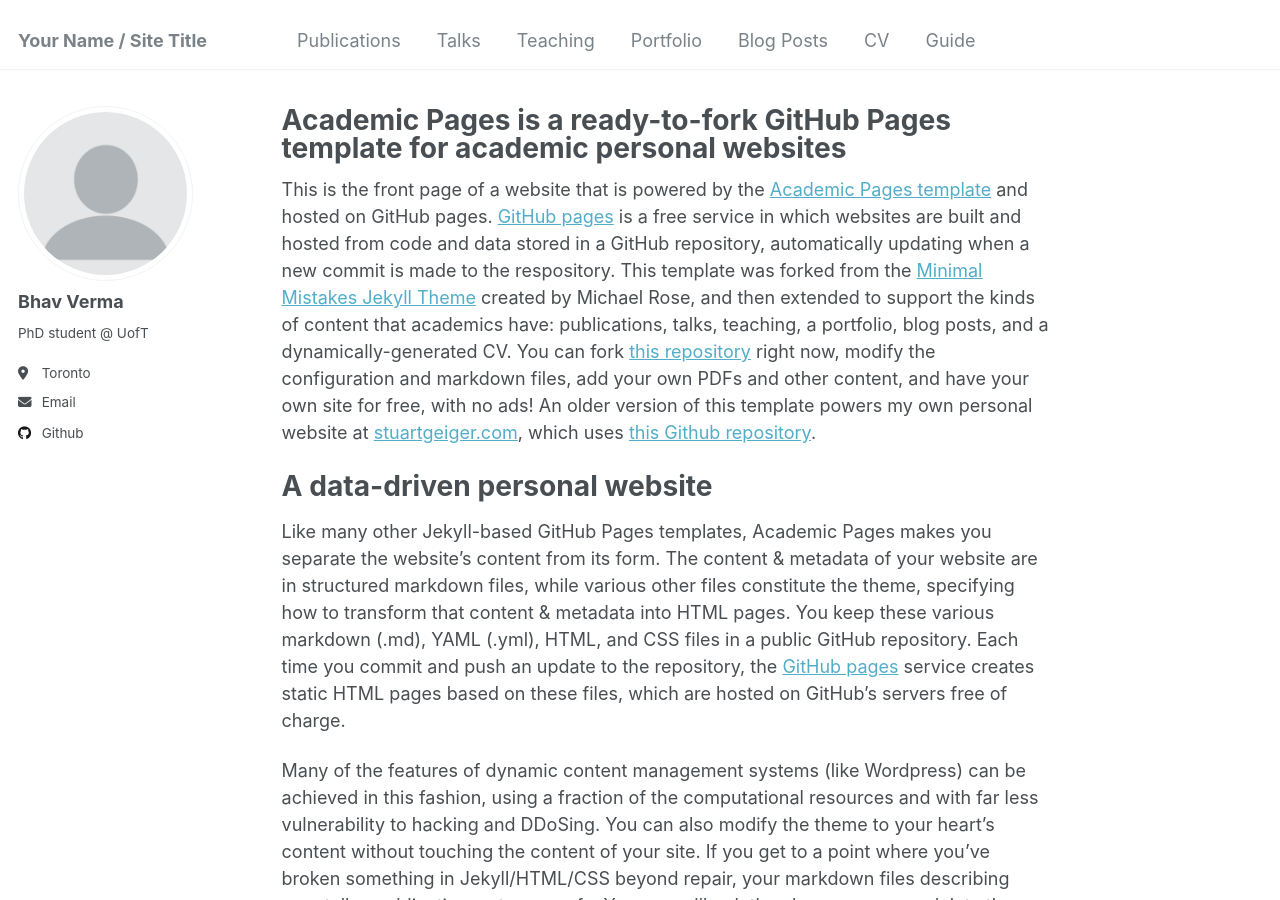
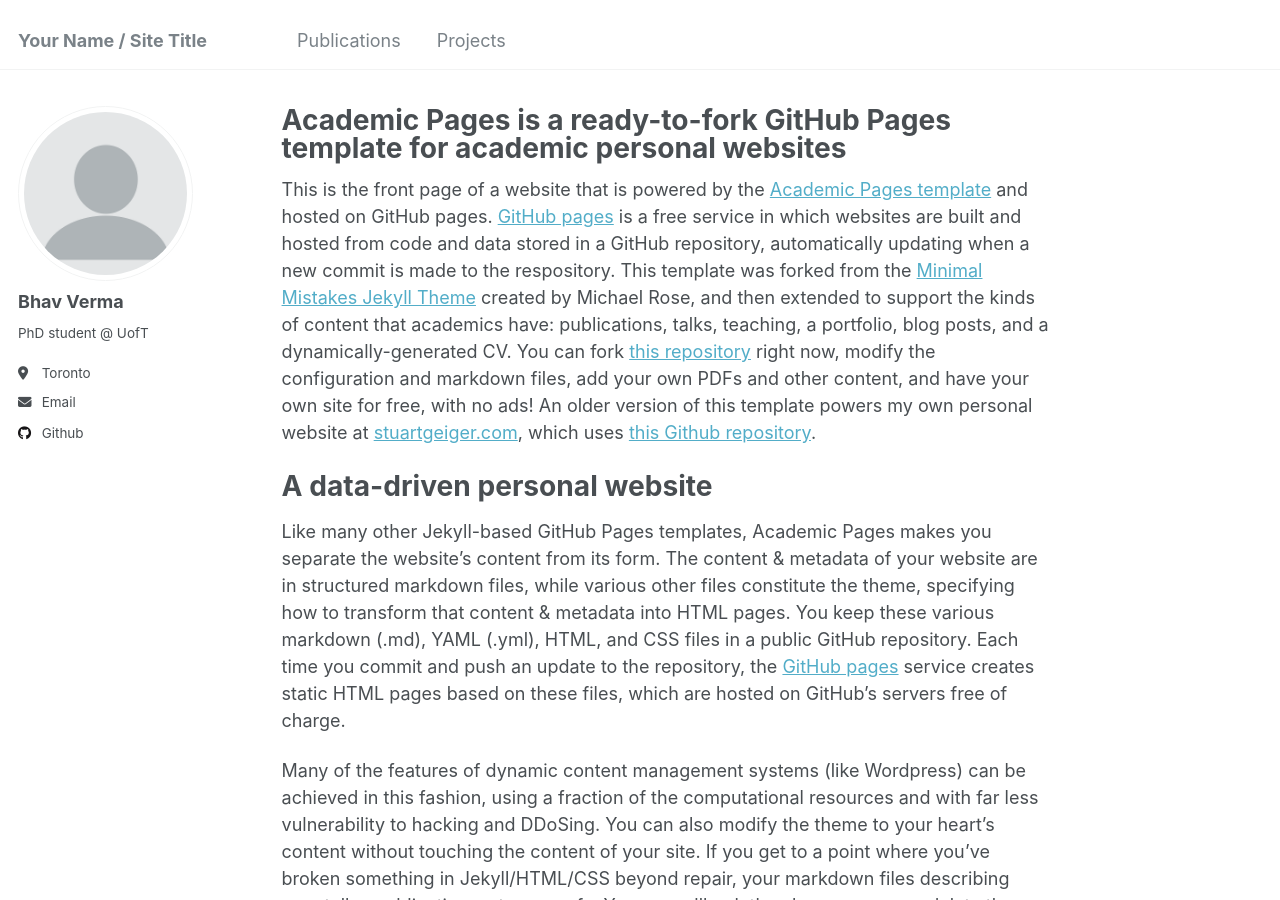
Before and after one commit to bhavverma/bhavverma.github.io, a Jekyll site: the page built from _pages/about.md, in a window 1280 px wide and 900 px high. Built offline with Jekyll 4.4.1, drawn with Linux system fonts in a browser that asks for light colours; part of the change alters nothing that is shown.

Commit message:
Update navigation.yml

```diff
--- a/_data/navigation.yml
+++ b/_data/navigation.yml
@@ -8,20 +8,20 @@ main:
   - title: "Publications"
     url: /publications/
 
-  - title: "Talks"
-    url: /talks/
+  # - title: "Talks"
+  #   url: /talks/
 
-  - title: "Teaching"
-    url: /teaching/
+  # - title: "Teaching"
+  #   url: /teaching/
 
-  - title: "Portfolio"
+  - title: "Projects"
     url: /portfolio/
 
-  - title: "Blog Posts"
-    url: /year-archive/
+  # - title: "Blog Posts"
+  #   url: /year-archive/
 
-  - title: "CV"
-    url: /cv/
+  # - title: "CV"
+  #   url: /cv/
 
-  - title: "Guide"
-    url: /markdown/
+  # - title: "Guide"
+  #   url: /markdown/
```
